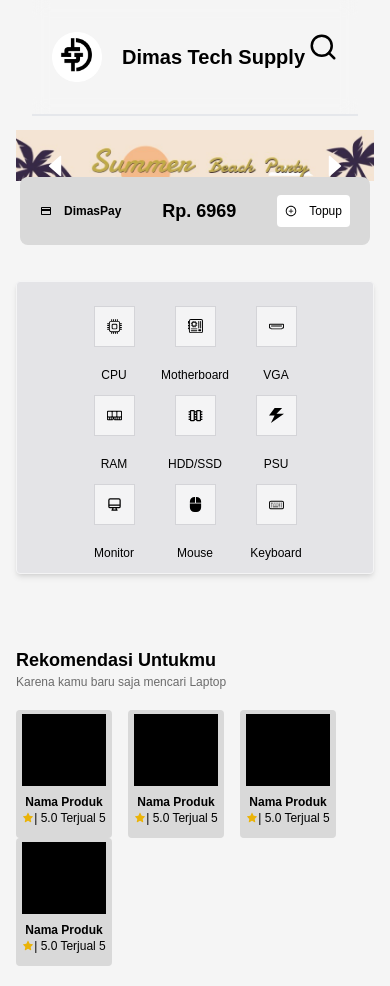
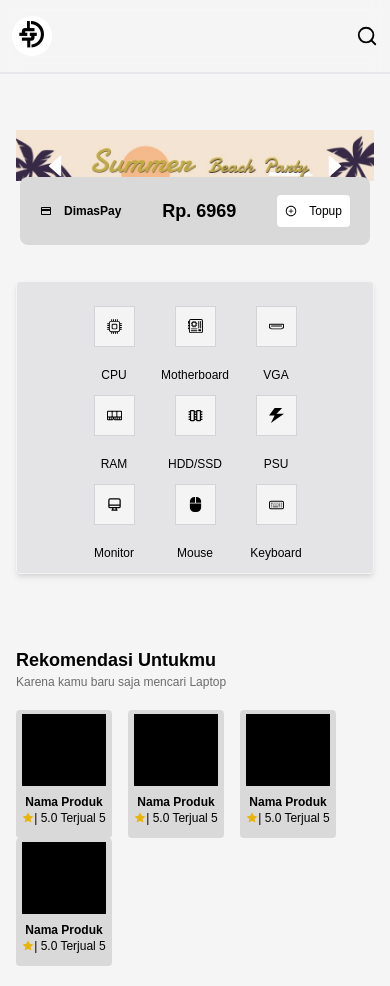
Before and after one commit to zackdesu/dimas-shop, a Next.js app: page / in a window 390 px wide. Built offline with nearby package versions, Linux system fonts and the light colour scheme.

Commit message:
responsive navbar

```diff
--- a/components/navbar.jsx
+++ b/components/navbar.jsx
@@ -4,18 +4,18 @@ import { FiSearch } from "react-icons/fi";
 
 const Navbar = () => {
   return (
-    <header className="flex justify-between mx-8 py-8 px-5 border-b-2 backdrop-blur fixed top-0 left-0 right-0 z-50">
+    <header className="flex justify-between max-sm:py-4 max-sm:px-3 py-8 px-5 border-b-2 backdrop-blur fixed top-0 left-0 right-0 z-50 items-center">
       <div className="flex items-center">
         <Image
           src={"/icon.png"}
           width={50}
           height={50}
           alt="Dimas Tech Supply"
-          className="mr-5"
+          className="mr-5 max-sm:w-[40px] max-sm:h-[40px]"
         />
-        <h1>Dimas Tech Supply</h1>
+        <h1 className="max-sm:hidden">Dimas Tech Supply</h1>
       </div>
-      <FiSearch size={30} />
+      <FiSearch size={30} className="max-sm:w-[22px]" />
     </header>
   );
 };
```
